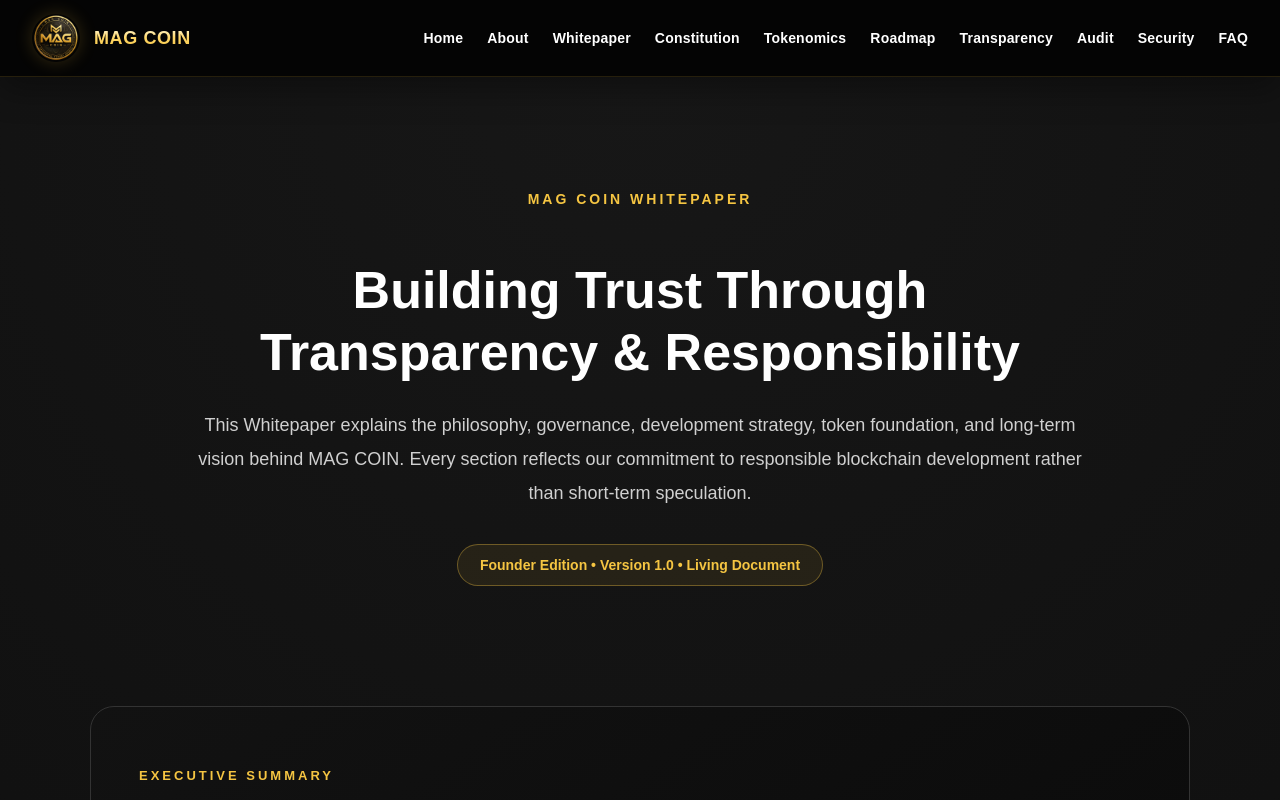
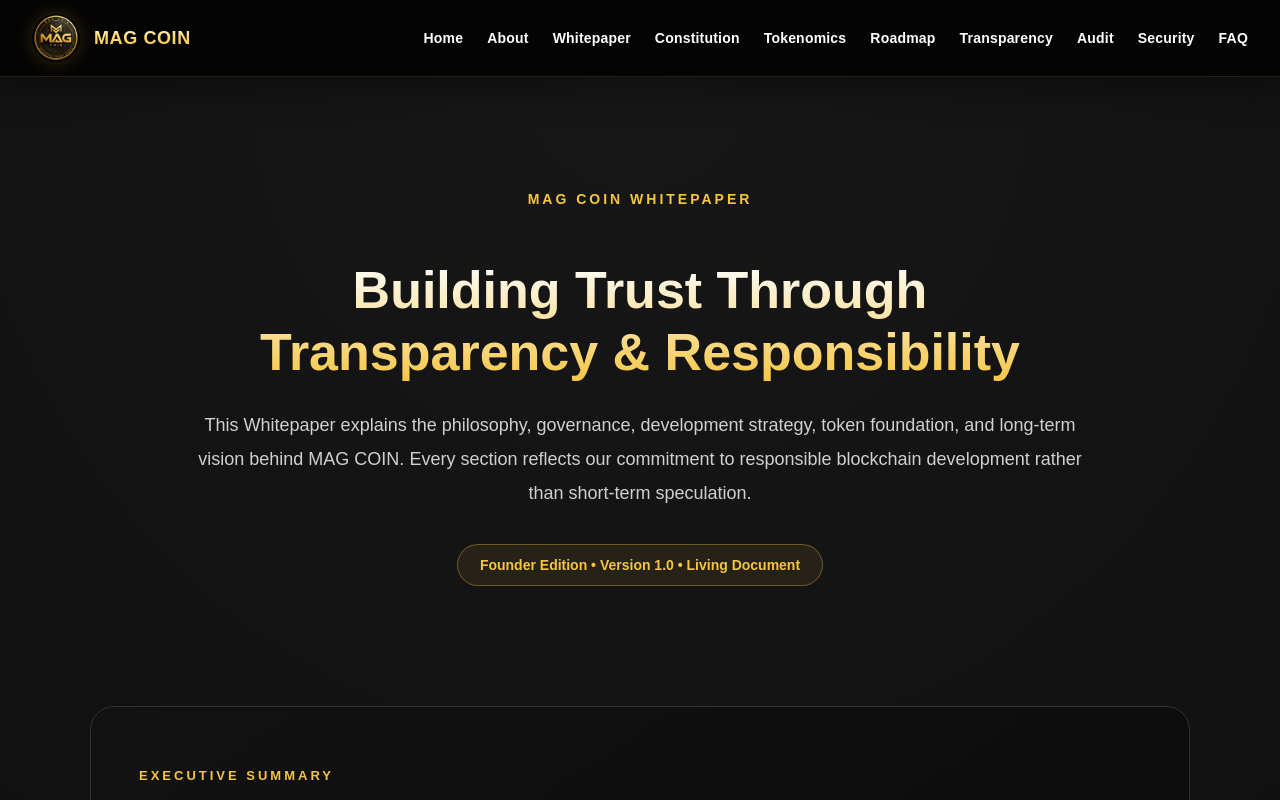
Before and after one commit to MAGZOWN/mag-coin-website, a Next.js app: page /whitepaper in a window 1280 px wide. Shown: the top 800 px of the page. Built offline with nearby package versions, Linux system fonts and the light colour scheme.

Commit message:
Phase 5.1: Standardize Whitepaper hero with premium gradient heading

```diff
--- a/app/components/WhitepaperHero.tsx
+++ b/app/components/WhitepaperHero.tsx
@@ -2,7 +2,7 @@
 
 export default function WhitepaperHero() {
   return (
-    <section style={styles.hero}>
+    <section style={styles.hero} className="fadeIn">
       <p style={styles.kicker}>MAG COIN WHITEPAPER</p>
 
       <h1 style={styles.title}>
@@ -45,8 +45,13 @@
     fontSize: "52px",
     fontWeight: 800,
     lineHeight: "1.2",
-    color: "#ffffff",
     marginBottom: "24px",
+
+    background:
+      "linear-gradient(180deg,#ffffff 0%,#f5c542 100%)",
+
+    WebkitBackgroundClip: "text",
+    WebkitTextFillColor: "transparent",
   },
 
   subtitle: {
```
